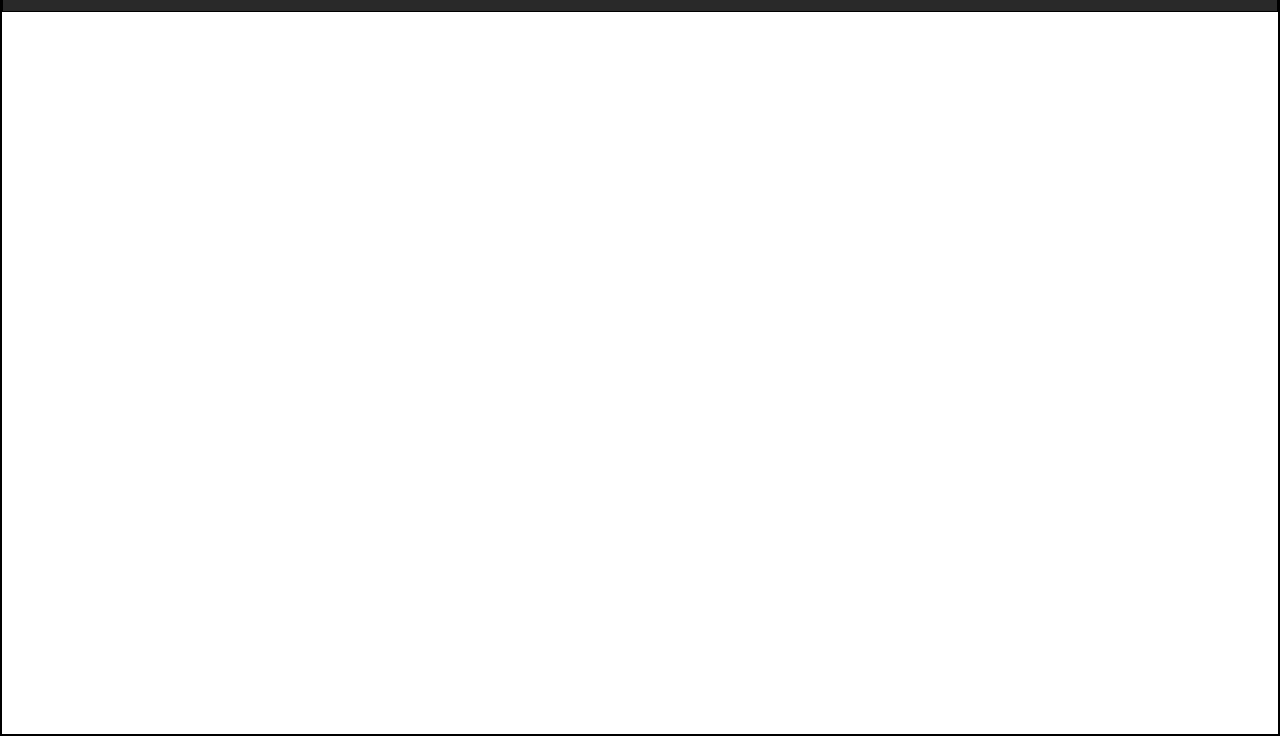
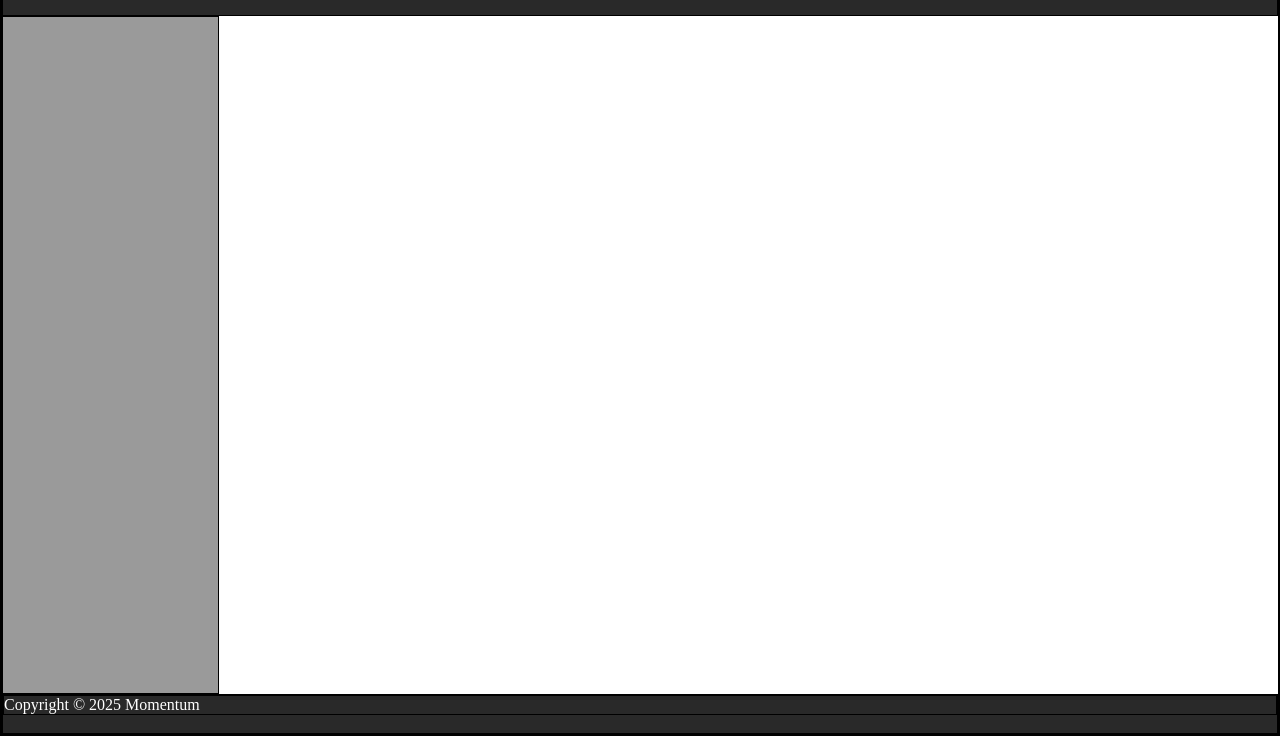
Before and after one commit to SaiefB/Momentum-ToDoList, a website built with webpack: page src/template.html in a window 1280 px wide. Shown: the part 66-802 px from the top of the page. Built offline with nearby package versions, Linux system fonts and the light colour scheme.

Commit message:
footer updates

```diff
--- a/src/styles.css
+++ b/src/styles.css
@@ -23,9 +23,23 @@ body {
 header {
   background-color: var(--primary-black);
   padding: 10px;
+  height: 10%;
 }
 
 .logo {
   height: 50px;
   width: auto;
 }
+
+aside {
+  height: 85%;
+  background-color: var(--accent-grey);
+  width: 17%;
+}
+
+footer {
+  height: 5%;
+  color: var(--primary-white);
+  background-color: var(--primary-black);
+
+}
--- a/src/template.html
+++ b/src/template.html
@@ -9,5 +9,11 @@
     <header>
         <img class="logo" src="./img/momentum-high-resolution-logo-transparent.png" alt="Momentum Logo">
     </header>
+
+    <aside></aside>
+
+    <footer>
+        <p>Copyright &#169; 2025 Momentum</p>
+    </footer>
 </body>
 </html>
```
